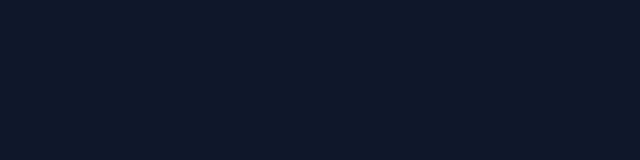
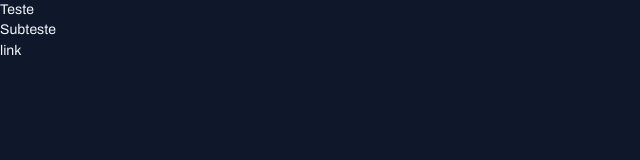
Before and after one commit to pinajuan/pagina-portal-de-noticias, a plain HTML site: page index.html in a window 1280 px wide. Shown: the whole page, without its empty margins (0-640 px from the left). Drawn offline with Linux system fonts and the light colour scheme.

Commit message:
aplicando fontes no projeto

```diff
--- a/index.html
+++ b/index.html
@@ -1,12 +1,17 @@
 <!DOCTYPE html>
 <html lang="pt-br">
 <head>
+  <link rel="preconnect" href="https://fonts.googleapis.com">
+  <link rel="preconnect" href="https://fonts.gstatic.com" crossorigin>
   <meta charset="UTF-8">
   <meta name="viewport" content="width=device-width, initial-scale=1.0">
+  <title>Portal de Notícias</title>
   <link rel="stylesheet" href="styles/index.css">
-  <title>Portal de Notícias</title>
+  <link rel="stylesheet" href="https://fonts.googleapis.com/css2?family=Archivo:ital,wght@0,100..900;1,100..900&display=swap">
 </head>
 <body>
-
+  <h1>Teste</h1>
+  <h2>Subteste</h2>
+  <a href="#">link</a>
 </body>
 </html>
--- a/styles/global.css
+++ b/styles/global.css
@@ -14,9 +14,31 @@
   /*Textos*/
   --text-color-primary: #F1F5F9;
   --text-color-secondary: #CBD5E1;
+
+  --font-family: 'Archivo', sans-serif;
+  --h1: 800 24px/135% var(--font-family);
+  --h2: 800 16px/140% var(--font-family);
+  --h3: 800 14px/140% var(--font-family);
+  --text-span: 600 14px/145% var(--font-family);
+  --text-sm: 400 16px/160% var(--font-family);
+  --text: 400 14px/145% var(--font-family);
 }
 
 body {
+  font: var(--text);
   color: var(--text-color-primary);
   background-color: var(--bg-color);
 }
+
+a {
+  text-decoration: none;
+  color: inherit;
+}
+
+a:hover {
+  color: var(--brand-color-light);
+}
+
+h1, h2, h3 {
+  font: inherit;
+}
```
